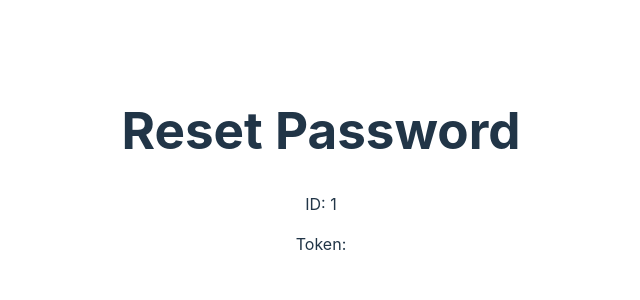
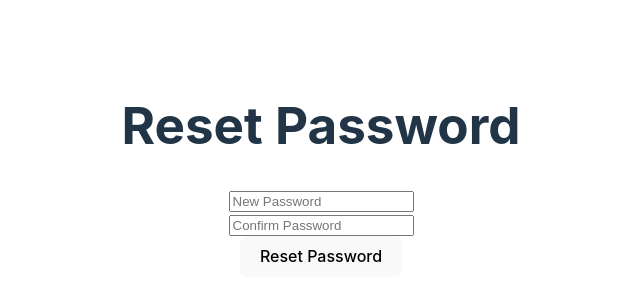
Before and after one commit to Hassaaan1010/Personalizable-Crypto-Monitor, a React (Vite) app in the folder client/: page /forgotPassword/resetPassword/1 in a window 1280 px wide. Shown: the part 230-530 px from the top of the page, without its empty margins (319-959 px from the left). Built offline with nearby package versions, Linux system fonts and the light colour scheme; the HTML template or start-up script is replaced by a standard one.

Commit message:
basic working tested for all

```diff
--- a/client/src/App.jsx
+++ b/client/src/App.jsx
@@ -20,7 +20,7 @@ function App() {
           <Route path="/register" element={<Register />} />
           <Route path="/forgotPassword" element={<ForgotPassword />} />
           <Route
-            path="/forgotPassword/resetPassword/:id"
+            path="/forgotPassword/resetPassword/:userId"
             element={<ResetPassword />}
           />
           <Route path="*" element={<Navigate replace to="/login" />} />{" "}
--- a/client/src/components/forgotPassword.jsx
+++ b/client/src/components/forgotPassword.jsx
@@ -1,3 +1,79 @@
-const ForgotPassword = () => {};
+import React, { useState, useEffect } from "react";
+import { useNavigate } from "react-router-dom";
+import axios from "axios";
+
+const ForgotPassword = () => {
+  const baseUrl = "http://localhost:4000";
+  const [email, setEmail] = useState("");
+  const [message, setMessage] = useState("");
+  const [errorMessage, setErrorMessage] = useState("");
+  const navigate = useNavigate();
+
+  // Check session
+  useEffect(() => {
+    const checkAuthorization = async () => {
+      const token = localStorage.getItem("jwt");
+      if (!token) {
+        return;
+      }
+
+      try {
+        const response = await axios.get(`${baseUrl}/home/`, {
+          headers: { Authorization: `Bearer ${token}` },
+        });
+
+        if (response.data.authorized) {
+          navigate("/home");
+        }
+      } catch (error) {
+        console.error("Authorization check failed");
+      }
+    };
+
+    checkAuthorization();
+  }, []);
+
+  // Handle form submission
+  const handleSubmit = async (e) => {
+    e.preventDefault();
+    setMessage("");
+    setErrorMessage("");
+
+    try {
+      const response = await axios.post(
+        `${baseUrl}/forgotPassword/recoverAccount`,
+        {
+          email,
+        }
+      );
+
+      if (response.status === 200) {
+        setMessage(response.data.message);
+      }
+    } catch (error) {
+      setErrorMessage(error.response?.data?.message || "Something went wrong");
+    }
+  };
+
+  return (
+    <div className="forgot-password-container">
+      <form onSubmit={handleSubmit} className="forgot-password-form">
+        <input
+          type="email"
+          value={email}
+          onChange={(e) => setEmail(e.target.value)}
+          placeholder="Email"
+          className="email-input"
+          required
+        />
+        <button type="submit" className="submit-button">
+          Recover Account
+        </button>
+      </form>
+      {message && <p className="message">{message}</p>}
+      {errorMessage && <p className="error-message">{errorMessage}</p>}
+    </div>
+  );
+};
 
 export default ForgotPassword;
--- a/client/src/components/home.jsx
+++ b/client/src/components/home.jsx
@@ -35,10 +35,18 @@ const Home = () => {
     checkAuthorization();
   }, []);
 
+  const handleLogout = () => {
+    localStorage.clear();
+    navigate("/login");
+  };
+
   return (
     <div>
       <h1>Welcome to Home</h1>
       <a href="/login"></a>
+      <button className="submit-button" onClick={handleLogout}>
+        Logout
+      </button>
     </div>
   );
 };
--- a/client/src/components/login.jsx
+++ b/client/src/components/login.jsx
@@ -102,6 +102,9 @@ const Login = () => {
         <p>
           Don't have an account? <a href="/register">Register</a>
         </p>
+        <p>
+          <a href="/forgotPassword">Forgot password?</a>
+        </p>
         <button type="submit">Login</button>
       </form>
     </div>
--- a/client/src/components/resetPassword.jsx
+++ b/client/src/components/resetPassword.jsx
@@ -1,17 +1,112 @@
-import { useParams, useSearchParams } from "react-router-dom";
+import React, { useState, useEffect } from "react";
+import { useParams, useSearchParams, useNavigate } from "react-router-dom";
+import axios from "axios";
 
-function ResetPassword() {
-  const { id } = useParams(); // Get the dynamic ID
+const ResetPassword = () => {
+  const baseUrl = "http://localhost:4000";
+  const { userId } = useParams(); // Get dynamic ID
   const [searchParams] = useSearchParams();
-  const token = searchParams.get("token"); // Get the token from the query string
+  const token = searchParams.get("token"); // Get token from query string
+  const navigate = useNavigate();
+
+  const [newPassword, setNewPassword] = useState("");
+  const [confirmPassword, setConfirmPassword] = useState("");
+  const [message, setMessage] = useState("");
+  const [errorMessage, setErrorMessage] = useState("");
+
+  // Check session
+  useEffect(() => {
+    const checkAuthorization = async () => {
+      const sessionToken = localStorage.getItem("jwt");
+      if (!sessionToken) {
+        return;
+      }
+
+      try {
+        const response = await axios.get(`${baseUrl}/home/`, {
+          headers: { Authorization: `Bearer ${sessionToken}` },
+        });
+
+        if (response.data.authorized) {
+          navigate("/home");
+        }
+      } catch (error) {
+        console.error("Authorization check failed");
+      }
+    };
+
+    checkAuthorization();
+  }, []);
+
+  const handleSubmit = async (e) => {
+    e.preventDefault();
+    setMessage("");
+    setErrorMessage("");
+
+    if (newPassword !== confirmPassword) {
+      setErrorMessage("Passwords don't match.");
+      return;
+    }
+
+    try {
+      const response = await axios.post(
+        `${baseUrl}/forgotpassword/resetPassword/`,
+        {
+          userId,
+          token,
+          password: newPassword,
+        }
+      );
+
+      if (response.status === 201) {
+        setMessage("Password reset successful! Redirecting to login");
+        navigate("/login");
+      } else {
+        setErrorMessage(response.data.message || "Something went wrong");
+      }
+    } catch (error) {
+      setErrorMessage(error.response?.data?.message || "Something went wrong");
+    }
+  };
 
   return (
-    <div>
-      <h1>Reset Password</h1>
-      <p>ID: {id}</p>
-      <p>Token: {token}</p>
+    <div className="reset-password-container">
+      <h1 className="reset-password-title">Reset Password</h1>
+      <form onSubmit={handleSubmit} className="reset-password-form">
+        <input
+          type="password"
+          value={newPassword}
+          onChange={(e) => {
+            setNewPassword(e.target.value);
+            setMessage("");
+            setErrorMessage("");
+          }}
+          placeholder="New Password"
+          className="password-input"
+          required
+        />
+        <br />
+        <input
+          type="password"
+          value={confirmPassword}
+          onChange={(e) => {
+            setConfirmPassword(e.target.value);
+            setMessage("");
+            setErrorMessage("");
+          }}
+          placeholder="Confirm Password"
+          className="password-input"
+          required
+        />
+        <br />
+        {message && <p className="message">{message}</p>}
+        {errorMessage && <p className="error-message">{errorMessage}</p>}
+        <button type="submit" className="submit-button">
+          Reset Password
+        </button>
+      </form>
     </div>
   );
-}
+};
 
 export default ResetPassword;
```
Also changed, not shown: 1 other file (tests, documents, lock files or other folders).
